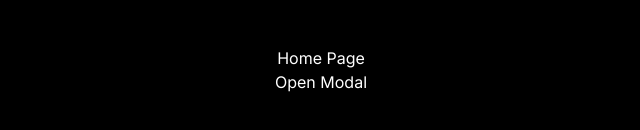
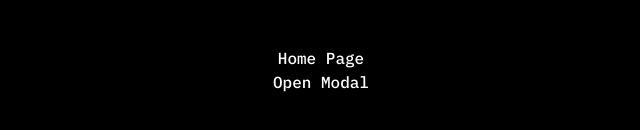
Before and after one commit to mohits-git/portfolio, a Next.js app: page / in a window 1280 px wide. Shown: the part 330-460 px from the top of the page, without its empty margins (319-959 px from the left). Built offline with nearby package versions, Linux system fonts and the light colour scheme.

Commit message:
feat: change Font to IBM_Plex_Mono

```diff
--- a/src/app/layout.tsx
+++ b/src/app/layout.tsx
@@ -1,9 +1,13 @@
 import type { Metadata } from "next";
-import { Inter } from "next/font/google";
+import { Inter, IBM_Plex_Mono } from "next/font/google";
 import "./globals.css";
 import ModalProvider from "@/providers/modal";
 
 const inter = Inter({ subsets: ["latin"] });
+const ibmPlexMono = IBM_Plex_Mono({
+  weight: ["300", "500", "700"],
+  subsets: ["latin"],
+});
 
 export const metadata: Metadata = {
   title: "Mohit's Site",
@@ -17,7 +21,7 @@ export default function RootLayout({
 }>) {
   return (
     <html lang="en">
-      <body className={inter.className}>
+      <body className={ibmPlexMono.className}>
         <ModalProvider>
           {children}
         </ModalProvider>
```
